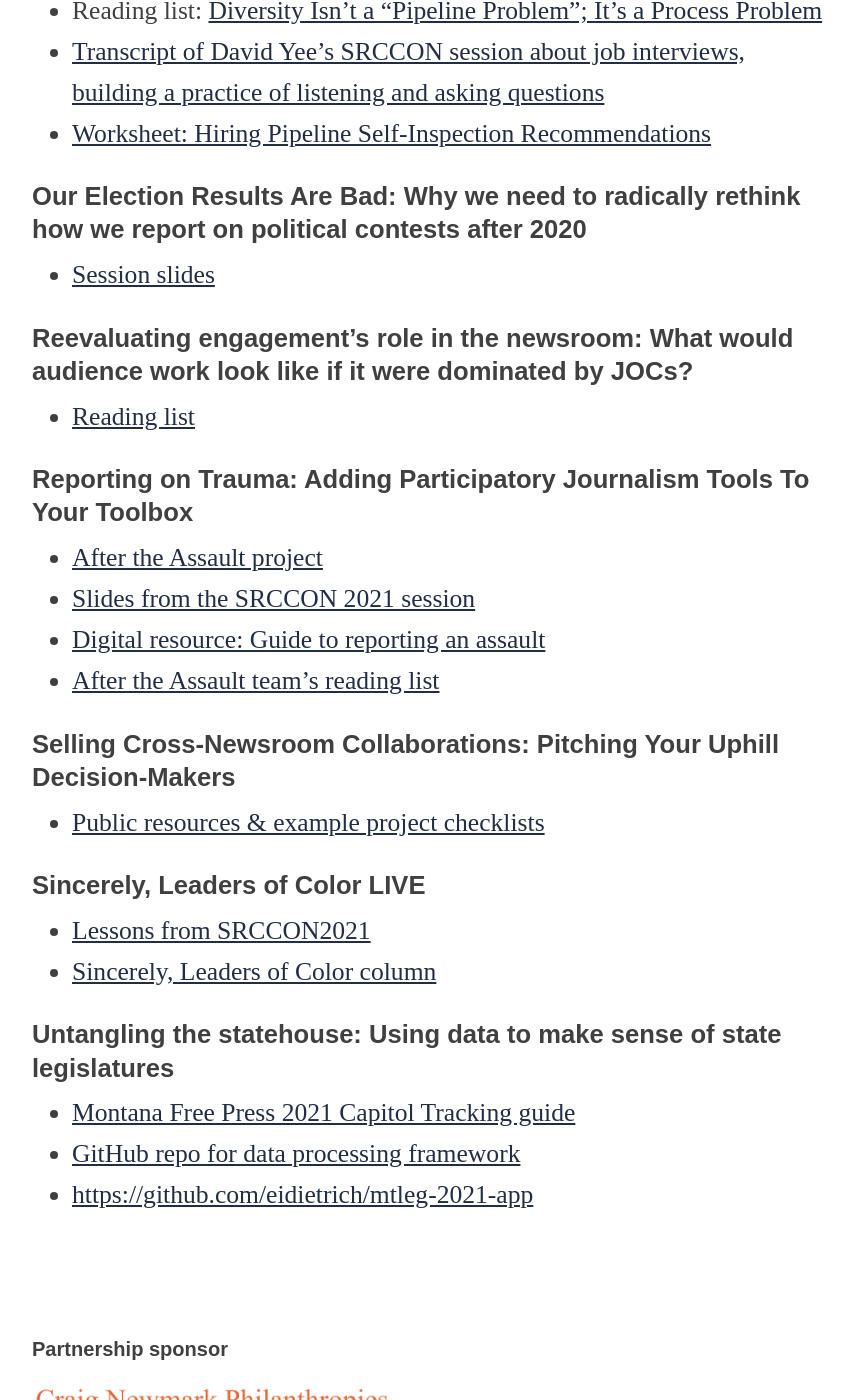
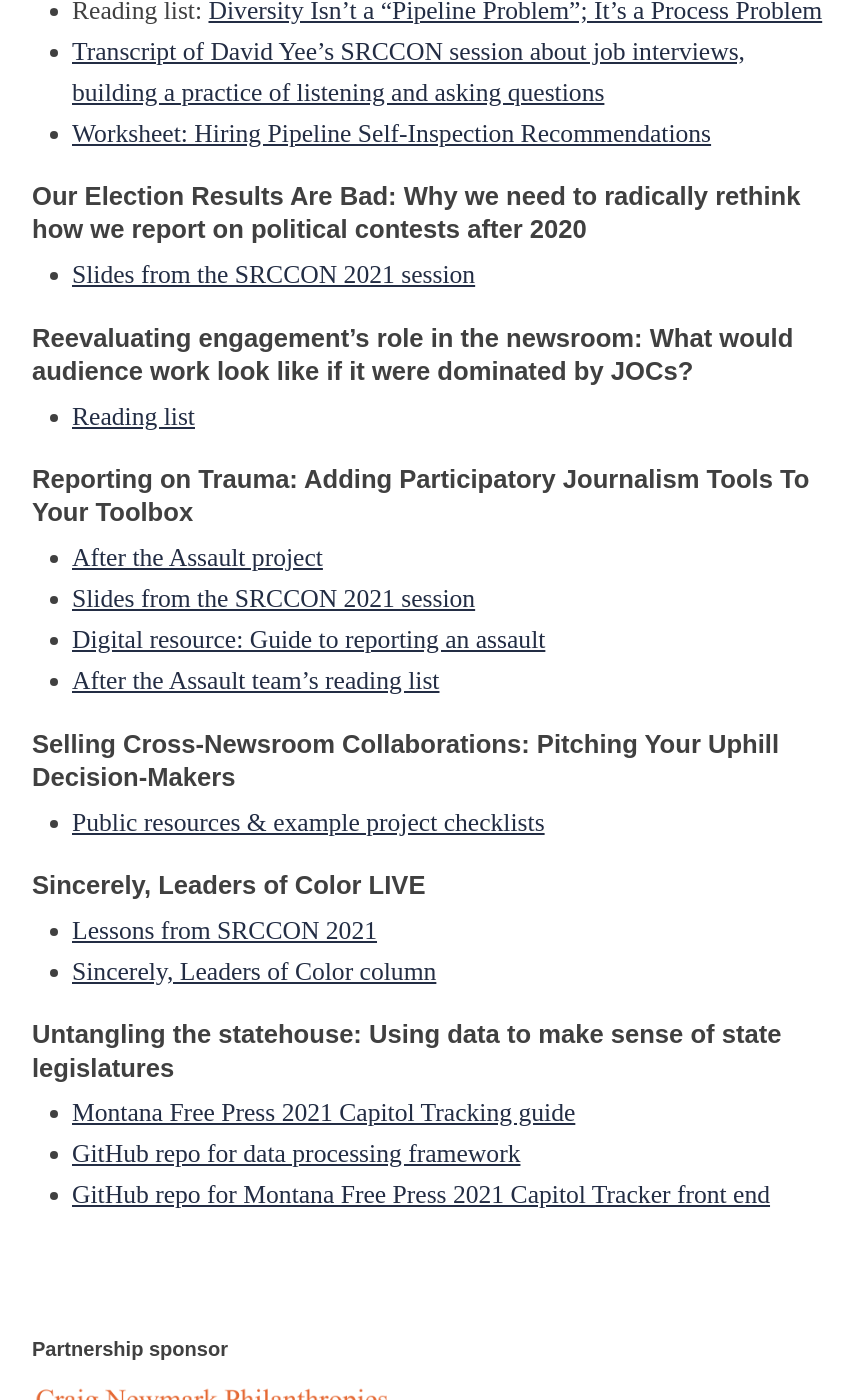
Before and after one commit to OpenNews/srccon-2021, a Jekyll site: the page built from documentation.md, in a window 1280 px wide and 1400 px high, scrolled down 3040 px. Shown: the whole window, without its empty margins (208-1062 px from the left). Built offline with Jekyll 4.4.1, drawn with Linux system fonts in a browser that asks for light colours; some web fonts are replaced; some of the changed text lies outside the part shown.

Commit message:
documentation page updates

```diff
--- a/documentation.md
+++ b/documentation.md
@@ -19,7 +19,7 @@
 
 #### Cultivating resilience: How are we preparing ourselves for the next decade in journalism?
 
-* [Session slides](https://docs.google.com/presentation/d/1TiBfYnej_jQmmfm-nipo1m4WjXkLk63S/edit#slide=id.p1)
+* [Slides from the SRCCON 2021 session](https://docs.google.com/presentation/d/1TiBfYnej_jQmmfm-nipo1m4WjXkLk63S/edit#slide=id.p1)
 * Reading list: [Guanacaste, the Last Hope for Mesoamerican Dry Forests](https://vozdeguanacaste.com/en/guanacaste-the-last-hope-for-mesoamerican-dry-forests/)
 * Reading list: [What is Resilience?](https://www.journalism.cuny.edu/jplus/fellowships/resilience-fellowship-program/what-is-resilience/)
 * Reading list: [Another definition of resilience](https://hbr.org/2016/06/resilience-is-about-how-you-recharge-not-how-you-endure)
@@ -37,7 +37,7 @@
 
 #### The Data of Divides: Analysis & stats for covering inequality
 
-* [Session slides](https://docs.google.com/presentation/d/1W9HI_XDl8vqJ3jdQrfuLFsYpRMoTGBtVXHqTS1mI68o/present?slide=id.p)
+* [Slides from the SRCCON 2021 session](https://docs.google.com/presentation/d/1W9HI_XDl8vqJ3jdQrfuLFsYpRMoTGBtVXHqTS1mI68o/present?slide=id.p)
 
 #### Making remote work successful in a (hopefully soon) post-COVID world
 
@@ -65,7 +65,7 @@
 
 #### Our Election Results Are Bad: Why we need to radically rethink how we report on political contests after 2020
 
-* [Session slides](https://docs.google.com/presentation/d/113KHKRZOgk5W1slV4iKvWobqSgRxPwN8ltC7A2r4RAI/edit)
+* [Slides from the SRCCON 2021 session](https://docs.google.com/presentation/d/113KHKRZOgk5W1slV4iKvWobqSgRxPwN8ltC7A2r4RAI/edit)
 
 #### Reevaluating engagement's role in the newsroom: What would audience work look like if it were dominated by JOCs?
 
@@ -84,11 +84,11 @@
 
 #### Sincerely, Leaders of Color LIVE
 
-* [Lessons from SRCCON2021](https://source.opennews.org/articles/sincerely-leaders-color-lessons-srccon2021/)
+* [Lessons from SRCCON 2021](https://source.opennews.org/articles/sincerely-leaders-color-lessons-srccon2021/)
 * [Sincerely, Leaders of Color column](https://source.opennews.org/articles/tags/sincerely-leaders-of-color/)
 
 #### Untangling the statehouse: Using data to make sense of state legislatures
 
 * [Montana Free Press 2021 Capitol Tracking guide](https://apps.montanafreepress.org/capitol-tracker-2021/ )
 * [GitHub repo for data processing framework](https://github.com/eidietrich/mtleg-2021-framework)
-* [https://github.com/eidietrich/mtleg-2021-app](https://github.com/eidietrich/mtleg-2021-app)
+* [GitHub repo for Montana Free Press 2021 Capitol Tracker front end](https://github.com/eidietrich/mtleg-2021-app)
```
